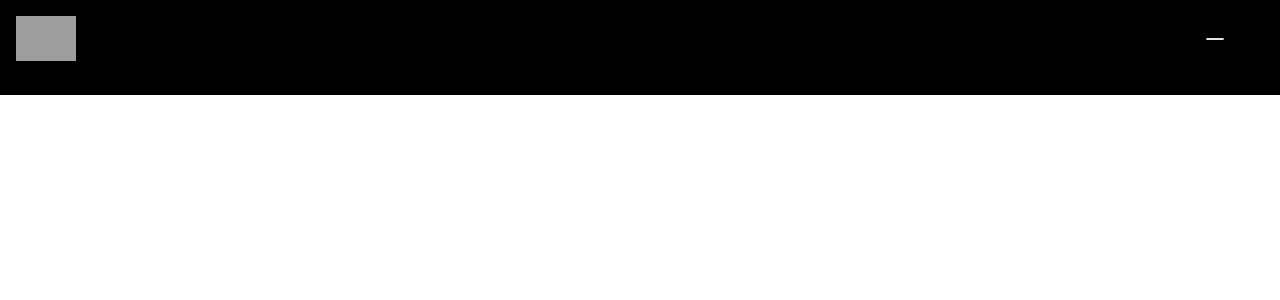
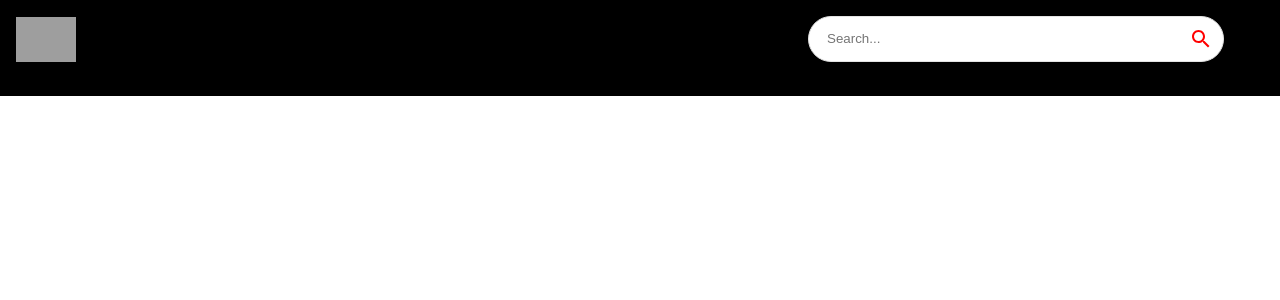
Before and after one commit to Nkrumah-Dubazana/alto, a React (Create React App) app: page / in a window 1280 px wide. Shown: the top 300 px of the page. Built offline with nearby package versions, Linux system fonts and the light colour scheme; grey boxes are pictures that could not be loaded.

Commit message:
feat: finalize routing, integrate core components, and fix MUI Icons error

```diff
--- a/src/components/SearchBar.jsx
+++ b/src/components/SearchBar.jsx
@@ -1,14 +1,32 @@
-import {useState} from 'react'
+import { useState } from 'react';
 import { useNavigate } from 'react-router-dom';
 import { Paper, IconButton } from '@mui/material';
-import {SearchIcon} from '@mui/icons-material;'
+import { Search } from '@mui/icons-material'; // Fixed the import
 
 const SearchBar = () => {
   return (
-    <Paper component="form" onSubmit={() =>{}} sx={{borderRadius: 20, border: '1px solid #e3e3e3', pl: 2, boxShadow: 'none', mr: {sm: 5}}}>
+    <Paper
+      component="form"
+      onSubmit={() => {}}
+      sx={{
+        borderRadius: 20,
+        border: '1px solid #e3e3e3',
+        pl: 2,
+        boxShadow: 'none',
+        mr: { sm: 5 },
+      }}
+    >
+      <input
+        className="search-bar"
+        placeholder="Search..."
+        value=""
+        onChange={() => {}}
+      />
+      <IconButton type="submit" sx={{ p: '10px', color: 'red' }}>
+        <Search />
+      </IconButton>
+    </Paper>
+  );
+};
 
-    </Paper>
-  )
-}
-
-export default SearchBar
+export default SearchBar;
```
